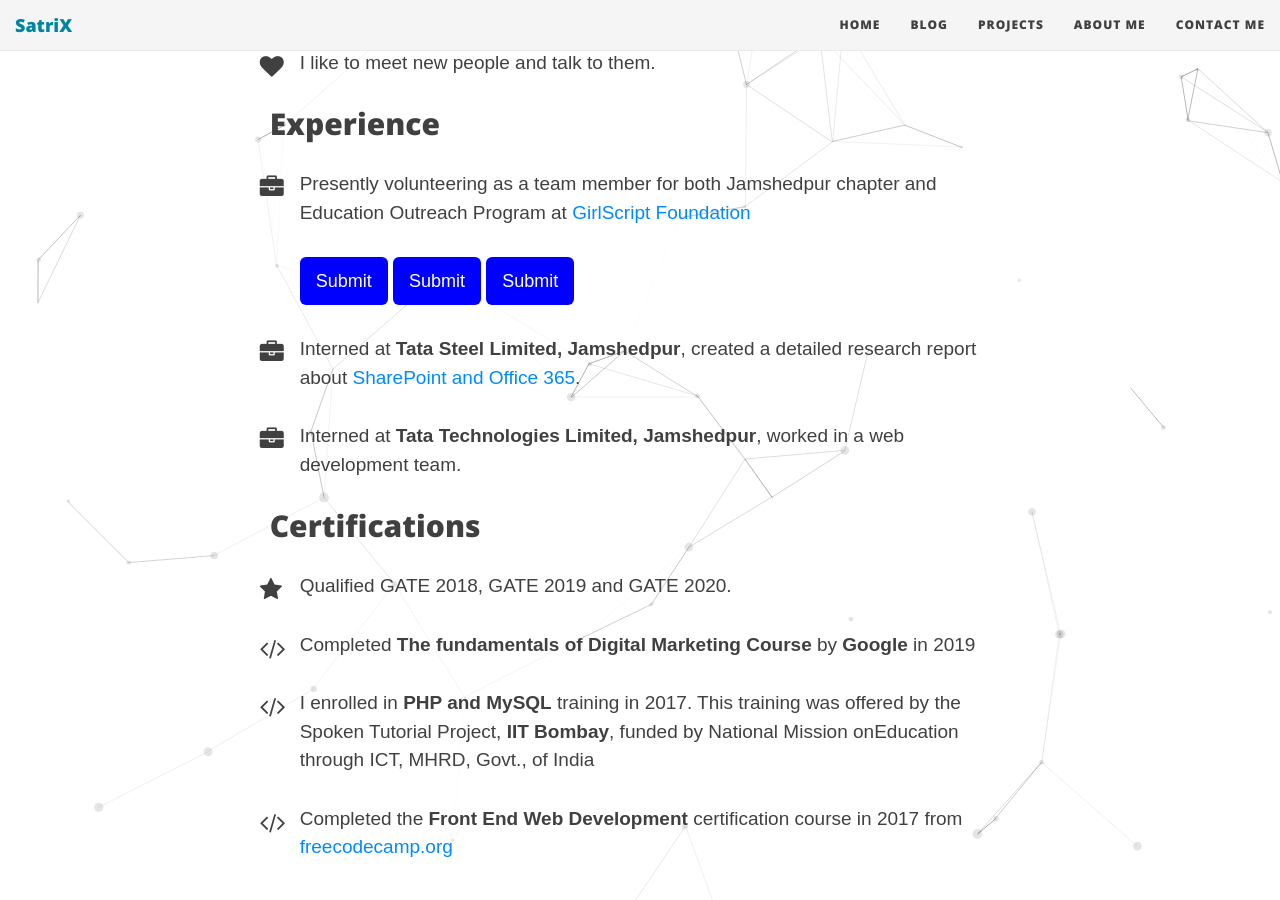
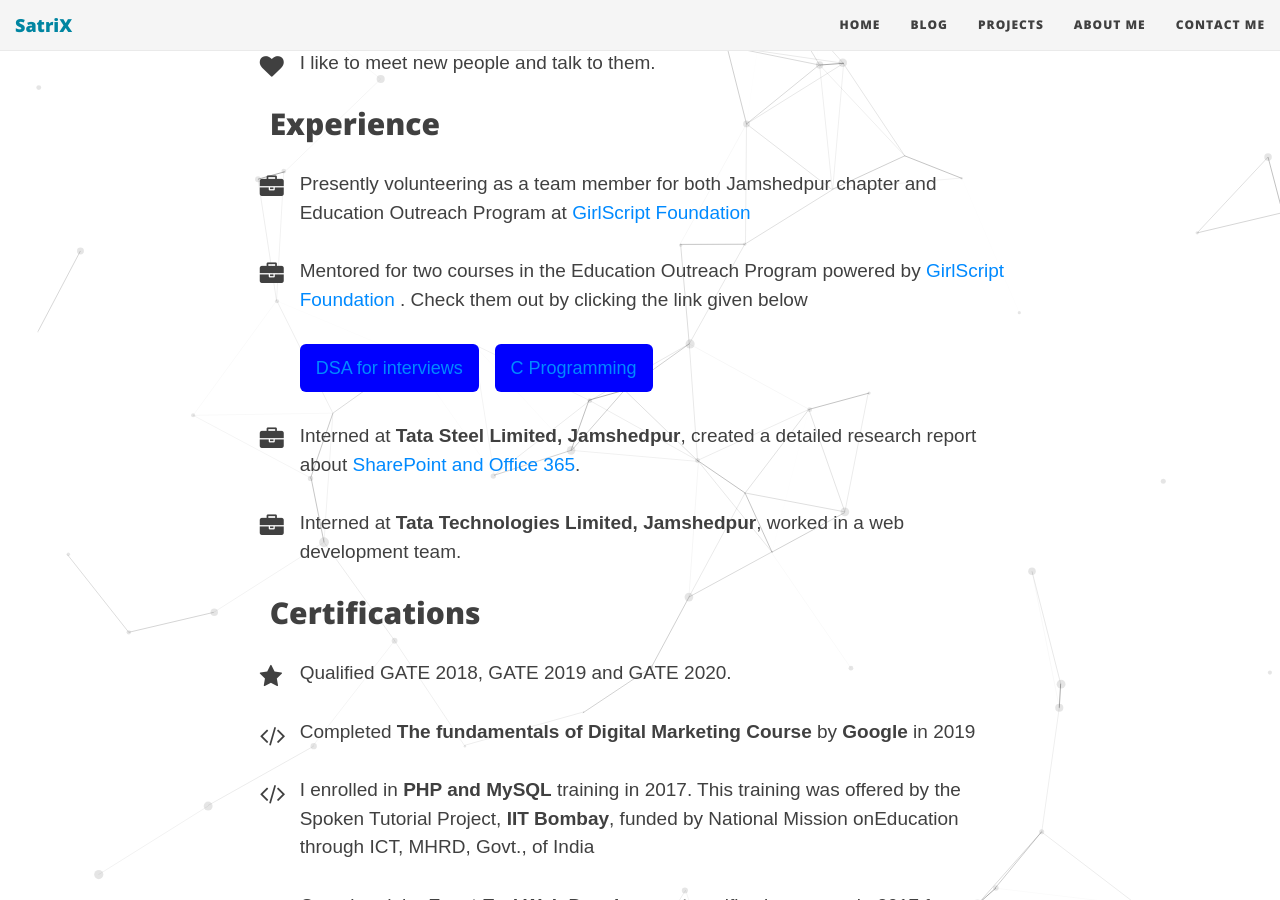
Before and after one commit to RIBTAS007/Ribtas007.github.io, a Jekyll site: the page built from aboutme.md, in a window 1280 px wide and 900 px high, scrolled down 692 px. Built offline with Jekyll 4.4.1, drawn with Linux system fonts in a browser that asks for light colours; nearby versions of some CDN libraries.

Commit message:
Update aboutme.md

```diff
--- a/aboutme.md
+++ b/aboutme.md
@@ -42,9 +42,14 @@
 </p>
 
 <p class="about-text">
-	<button class="btn btn-lg btn-primary">Submit</button>
-	<button class="btn btn-lg btn-primary">Submit</button>
-	<button class="btn btn-lg btn-primary">Submit</button>
+  <span class="fa fa-briefcase about-icon"></span>
+	Mentored for two courses in the Education Outreach Program powered by <a href="https://www.girlscript.tech/home">GirlScript Foundation</a> . Check them out by clicking the link given below
+</p>
+
+<p class="about-text">
+	<button class="btn btn-lg btn-primary"><a href="https://py93.github.io/DSA-for-Interviews-GirlScript-EOP/">DSA for interviews</a></button>
+	&nbsp;
+	<button class="btn btn-lg btn-primary"><a href="https://ribtas007.github.io/GS-EOP-C-programming/">C Programming</a></button>
 </p>
 
 
```
